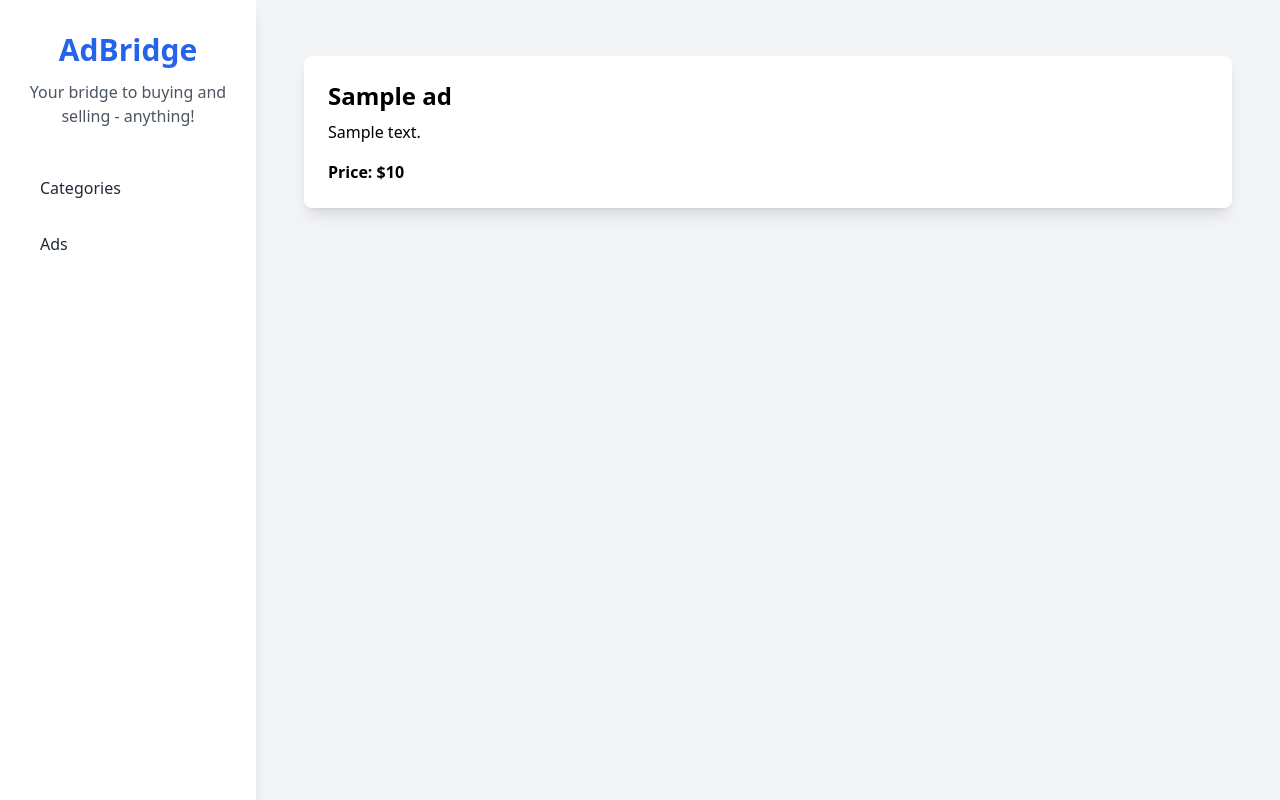
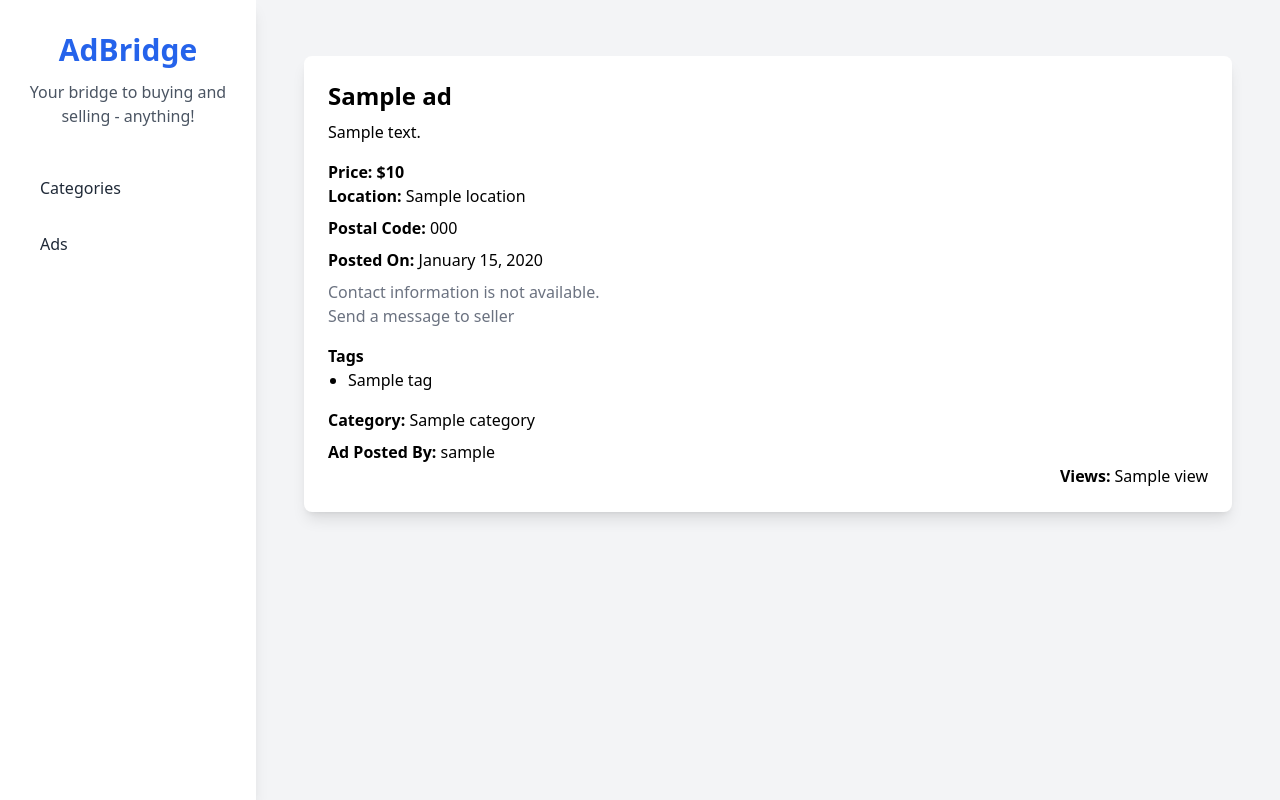
Before and after one commit to rupesh-ps/mini-project, a Django app: template adBridge/templates/ads/ad_detail.html in a window 1280 px wide. Run offline with Django 5.2, Linux system fonts and the light colour scheme; the template is opened without the code that fills it: most values are stand-ins (such as "Sample title", 1, 10 or a date in 2020); some libraries are stand-ins or nearby versions.

Commit message:
Enhance detail view for an ad

```diff
--- a/adBridge/templates/ads/ad_detail.html
+++ b/adBridge/templates/ads/ad_detail.html
@@ -6,16 +6,34 @@
         <h1 class="text-2xl font-bold mb-2">{{ ad.title }}</h1>
         <p class="mb-4">{{ ad.description }}</p>
 
-        {% if ad.show_contact %}
-            <p>Contact Email: {{ ad.contact_email }}</p>
-            <p>Contact Phone: {{ ad.contact_phone }}</p>
+        {% if ad.price %}
+            <p class="font-bold">Price: ${{ ad.price }}</p>
         {% endif %}
 
-        <p class="font-bold">
-            {% if ad.price %}
-                Price: ${{ ad.price }}
+        <p class="mb-2"><strong>Location:</strong> {{ ad.location }}</p>
+        <p class="mb-2"><strong>Postal Code:</strong> {{ ad.postal_code }}</p>
+        <p class="mb-2"><strong>Posted On:</strong> {{ ad.posted_at|date:"F j, Y" }}</p>
+
+        {% if ad.show_contact %}
+        <h3 class="mt-4 font-semibold">Contact Information</h3>
+        <p><strong>Email:</strong> {{ ad.contact_email }}</p>
+        <p><strong>Phone:</strong> {{ ad.contact_phone }}</p>
+        {% else %}
+            <p class="text-gray-500">Contact information is not available.</br>Send a message to seller</p>
             {% endif %}
-        </p>
+
+        {% if ad.tags.all %}
+            <h3 class="mt-4 font-semibold">Tags</h3>
+            <ul class="list-disc pl-5">
+                {% for tag in ad.tags.all %}
+                    <li>{{ tag.name }}</li>
+                    {% endfor %}
+                </ul>
+                {% endif %}
+
+        <p class="mt-4"><strong>Category:</strong> {{ ad.category.name }}</p>
+        <p class="mt-2"><strong>Ad Posted By:</strong> {{ ad.user.user.username }}</p>
+        <p class="flex justify-end gap-1"><strong>Views:</strong> {{ ad.view }}</p>
     </div>
 </div>
 {% endblock %}
```
